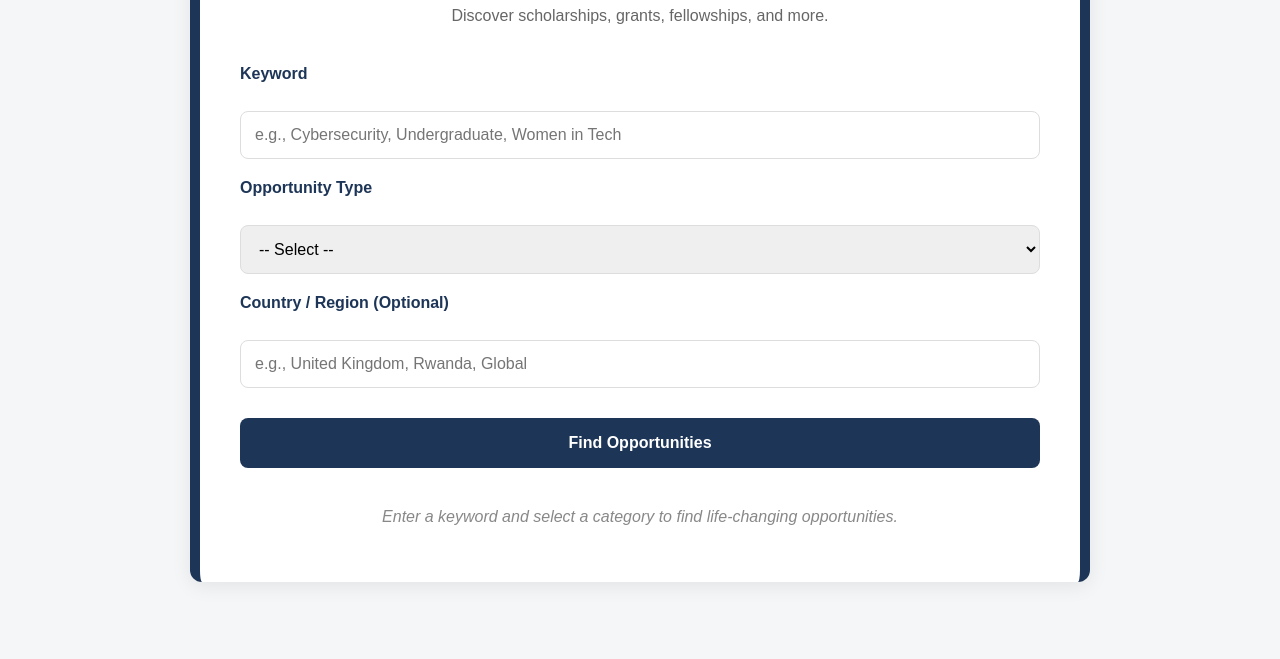
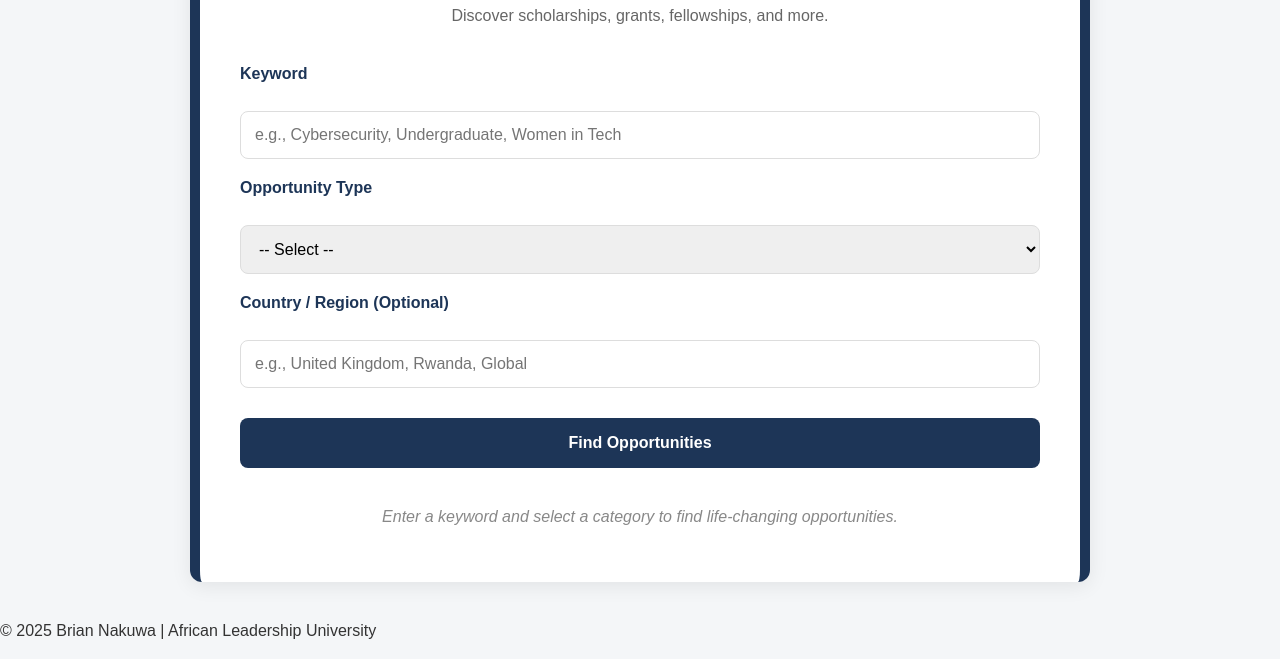
Before and after one commit to nakuwa23/educational_opportunities_finder, a plain HTML site: page index.html in a window 1280 px wide. Shown: the part 141-800 px from the top of the page. Drawn offline with Linux system fonts and the light colour scheme; a script that the page names is missing.

Commit message:
Add footer

```diff
--- a/index.html
+++ b/index.html
@@ -42,6 +42,10 @@
         </div>
     </div>
 
+    <footer>
+        <p>&copy; 2025 Brian Nakuwa | African Leadership University</p>
+    </footer>
+
     <script src="scripts/config.js"></script>
     <script src="scripts/app.js"></script>
 </body>
```
